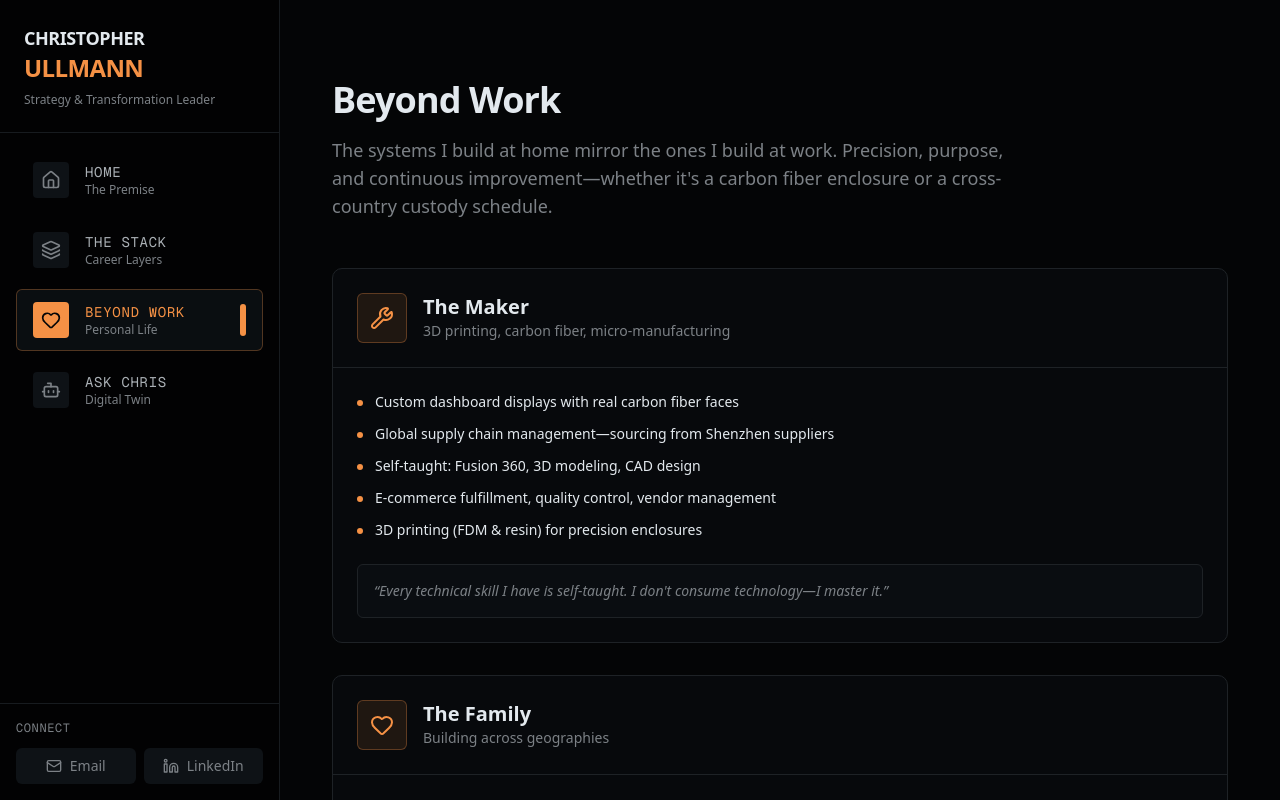
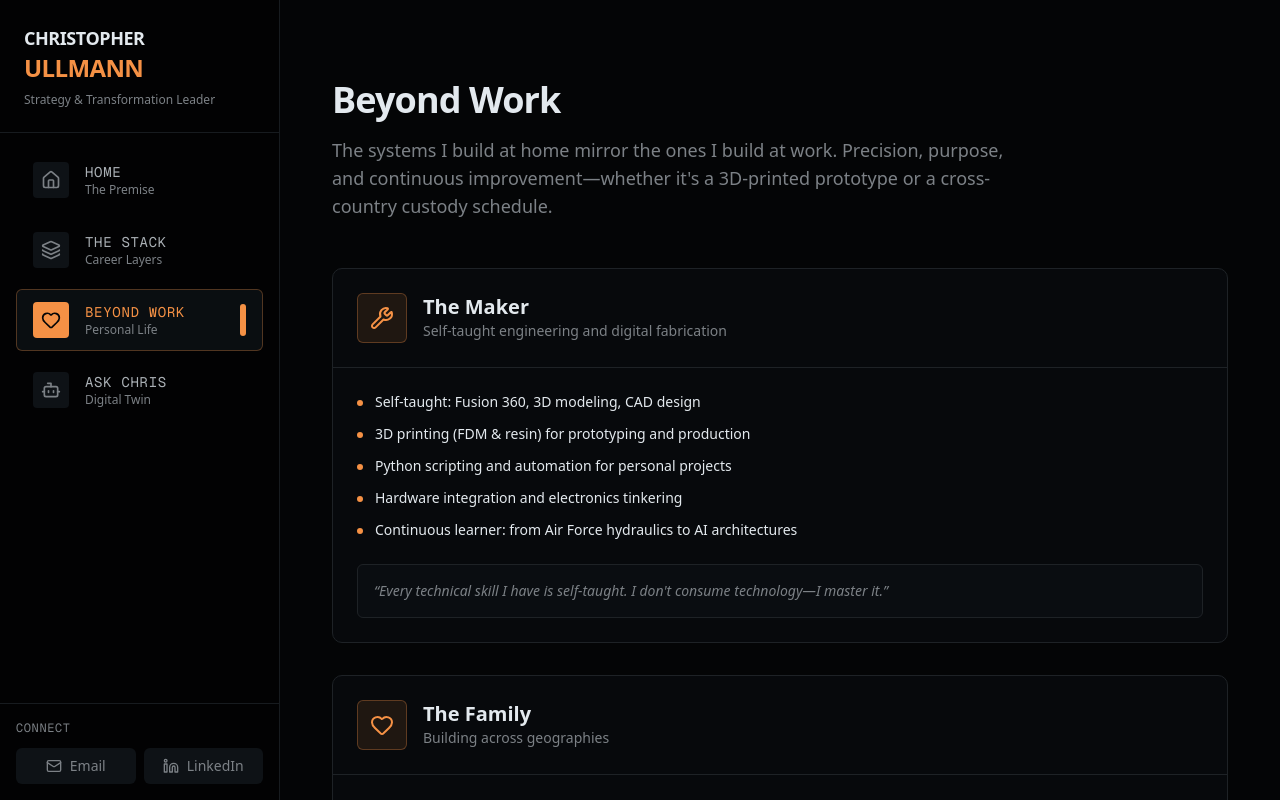
Before and after one commit to Cullmann1973/Chris-Ullmann-Walking-Deck, a Next.js app: page /beyond-work in a window 1280 px wide. Shown: the top 800 px of the page. Built offline with nearby package versions, Linux system fonts and the light colour scheme.

Commit message:
Remove sim racing related content (dashboards, carbon fiber)
- Updated Maker section to focus on general 3D printing and self-taught skills
- Removed dashboard/carbon fiber references
- Updated AI Co-Pilot builder response

Co-Authored-By: Claude Opus 4.5 <noreply@anthropic.com>

```diff
--- a/src/app/ai-copilot/page.tsx
+++ b/src/app/ai-copilot/page.tsx
@@ -38,7 +38,7 @@ const getResponse = (query: string): string => {
 
   // Builder / Maker / 3D Printing
   if (q.includes("builder") || q.includes("maker") || q.includes("3d print") || q.includes("build") || q.includes("craftsman")) {
-    return "I call it the 'builder mindset'—the urge to construct and optimize that transcends any single role. Whether it's a supply chain governance model, a Python automation script, or a carbon fiber product, I'm driven to create. I run a micro-business designing and selling custom dashboards: 3D-printed enclosures, carbon fiber faces, full e-commerce and fulfillment. I taught myself 3D modeling (Fusion 360), 3D printing (FDM & resin), and hardware integration. This isn't just a hobby—it keeps my 'hands dirty' with real manufacturing, supply chain, and customer service. Every technical skill I have is self-taught.";
+    return "I call it the 'builder mindset'—the urge to construct and optimize that transcends any single role. Whether it's a supply chain governance model, a Python automation script, or a 3D-printed prototype, I'm driven to create. I taught myself 3D modeling (Fusion 360), 3D printing (FDM & resin), hardware integration, and Python scripting. This continuous learning keeps my 'hands dirty' with real making—the same curiosity that drove me to understand hydraulics in the Air Force now drives me to understand AI architectures. Every technical skill I have is self-taught.";
   }
 
   // Leadership / Philosophy
--- a/src/app/beyond-work/page.tsx
+++ b/src/app/beyond-work/page.tsx
@@ -16,14 +16,14 @@ const lifeSections: LifeSection[] = [
   {
     id: "maker",
     title: "The Maker",
-    subtitle: "3D printing, carbon fiber, micro-manufacturing",
+    subtitle: "Self-taught engineering and digital fabrication",
     icon: Wrench,
     items: [
-      "Custom dashboard displays with real carbon fiber faces",
-      "Global supply chain management—sourcing from Shenzhen suppliers",
       "Self-taught: Fusion 360, 3D modeling, CAD design",
-      "E-commerce fulfillment, quality control, vendor management",
-      "3D printing (FDM & resin) for precision enclosures",
+      "3D printing (FDM & resin) for prototyping and production",
+      "Python scripting and automation for personal projects",
+      "Hardware integration and electronics tinkering",
+      "Continuous learner: from Air Force hydraulics to AI architectures",
     ],
     quote: "Every technical skill I have is self-taught. I don't consume technology—I master it.",
   },
@@ -84,7 +84,7 @@ export default function BeyondWorkPage() {
           <p className="text-lg text-muted-foreground max-w-2xl">
             The systems I build at home mirror the ones I build at work.
             Precision, purpose, and continuous improvement—whether it&apos;s a
-            carbon fiber enclosure or a cross-country custody schedule.
+            3D-printed prototype or a cross-country custody schedule.
           </p>
         </motion.div>
 
```
